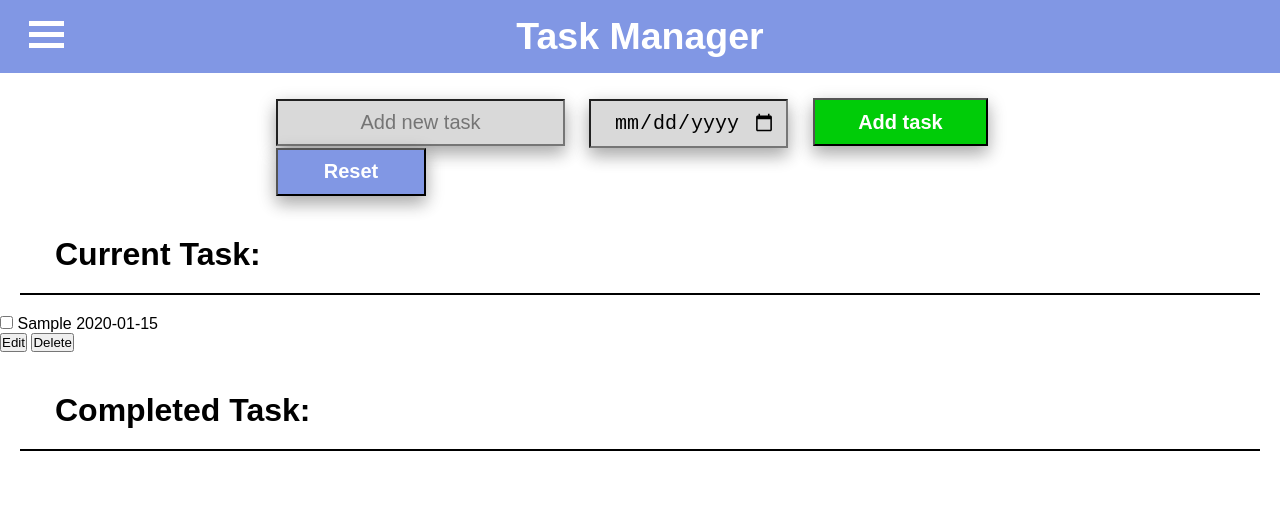
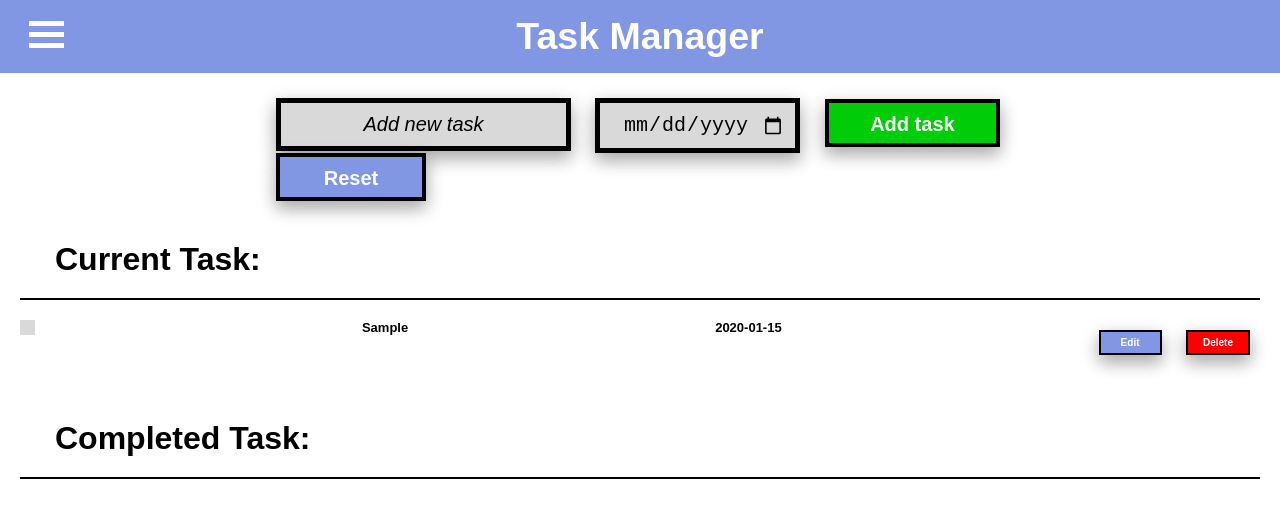
Before and after one commit to StephXius/taskmanagerapp, a plain HTML site: page index.html in a window 1280 px wide. Both pictures are taken after typing "Sample", "2020-01-15" into the empty fields and a click on the button "Add task". Drawn offline with Linux system fonts and the light colour scheme.

Commit message:
Final Update Version 1.0

```diff
--- a/index.html
+++ b/index.html
@@ -18,7 +18,7 @@
     </div>
     <div id="mySidenav" class="sidenav">
       <a href="javascript:void(0)" class="closebtn" onclick="closeNav()">&times;</a>
-      <a href="index.html">Current Task</a>
+      <a href="index.html">Manage Tasks</a>
       <a href="help.html">Help</a>
     </div>
     <h2 class="app-title">Task Manager</h2>
--- a/script.js
+++ b/script.js
@@ -84,7 +84,10 @@ document.addEventListener("DOMContentLoaded", function () {
     }
     taskElement.innerHTML = `
       <div class="task-info">
-        <input type="checkbox" ${task.completed ? "checked" : ""}>
+      <label class="checkbox-container">
+      <input type="checkbox" ${task.completed ? "checked" : ""}>
+      <span class="checkmark"></span>
+      </label>
         <span>${task.name}</span>
         <span class="task-date">${task.date}</span>
         <div class="task-actions">
@@ -123,7 +126,7 @@ document.addEventListener("DOMContentLoaded", function () {
       task.name = newName;
       let newDate = prompt("Enter new task date:", task.date);
       if (newDate !== null) {
-        // Validate the date input using a regular expression
+        // To validate the date input using a regular expression
         const dateRegex = /^\d{4}-\d{2}-\d{2}$/;
         while (!dateRegex.test(newDate)) {
           alert("Invalid date format. Please use YYYY-MM-DD.");
--- a/style.css
+++ b/style.css
@@ -68,8 +68,17 @@ body {
   font-weight: 100;
   font-size: 20px;
   text-align: center;
+  border-style: solid;
+  border-width: 5px;
+  border-color: black;
   margin-left: 20px;
   box-shadow: 0 8px 16px 0 rgba(0, 0, 0, 0.2), 0 6px 20px 0 rgba(0, 0, 0, 0.19);
+}
+
+#task-input::placeholder,
+#task-input-date::placeholder {
+  font-style: italic;
+  color: black;
 }
 
 #add-button {
@@ -78,6 +87,9 @@ body {
   background-color: #00CC08;
   font-weight: bold;
   font-size: 20px;
+  border-style: solid;
+  border-width: 4px;
+  border-color: black;
   color: white;
   margin-left: 20px;
   width: 175px;
@@ -97,6 +109,9 @@ body {
   color: white;
   font-weight: bold;
   font-size: 20px;
+  border-style: solid;
+  border-width: 4px;
+  border-color: black;
   margin-left: 20px;
   width: 150px;
   height: 48px;
@@ -200,12 +215,12 @@ body {
   transition: 0.3s;
 }
 
-/* When you mouse over the navigation links, change their color */
+/* Hover mouse over the navigation links, change their color */
 .sidenav a:hover {
   color: #1a3cb6;
 }
 
-/* Position and style the close button (top right corner) */
+/* Position and style of the close button (top right corner) */
 .sidenav .closebtn {
   position: absolute;
   top: 0;
@@ -214,7 +229,7 @@ body {
   margin-left: 50px;
 }
 
-/* On smaller screens, where height is less than 450px, change the style of the sidenav (less padding and a smaller font size) */
+/* On smaller screens, where height is less than 450px, the style of the sidenav (less padding and a smaller font size) */
 @media screen and (max-height: 450px) {
   .sidenav {
     padding-top: 15px;
@@ -233,3 +248,87 @@ hr {
   margin: 20px;
   position: relative;
 }
+
+.task-info {
+  display: flex;
+  justify-content: space-between;
+  align-items: flex-start;
+  flex-direction: row;
+  margin: 20px;
+}
+
+.task-actions {
+  margin-bottom: 15px;
+}
+
+.edit-btn {
+  margin: 10px;
+  cursor: pointer;
+  padding: 5px 20px;
+  background-color: #8197E4;
+  color: white;
+  font-weight: bold;
+  font-size: 10px;
+  border-style: solid;
+  border-width: 2.5px;
+  border-color: black;
+  box-shadow: 0 8px 16px 0 rgba(0, 0, 0, 0.2), 0 6px 20px 0 rgba(0, 0, 0, 0.19);
+}
+
+.delete-btn {
+  margin: 10px;
+  cursor: pointer;
+  padding: 5px 15px;
+  background-color: #FF0000;
+  color: white;
+  font-weight: bold;
+  font-size: 10px;
+  border-style: solid;
+  border-width: 2.5px;
+  border-color: black;
+  box-shadow: 0 8px 16px 0 rgba(0, 0, 0, 0.2), 0 6px 20px 0 rgba(0, 0, 0, 0.19);
+}
+
+.checkbox-container {
+  display: block;
+  position: relative;
+  padding-left: 35px;
+  margin-bottom: 12px;
+  cursor: pointer;
+  font-size: 12px;
+  -webkit-user-select: none;
+  -moz-user-select: none;
+  -ms-user-select: none;
+  user-select: none;
+}
+
+.checkbox-container input {
+  position: absolute;
+  opacity: 0;
+  cursor: pointer;
+  height: 0;
+  width: 0;
+}
+
+.checkmark {
+  position: absolute;
+  top: 0;
+  left: 0;
+  height: 15px;
+  width: 15px;
+  background-color: #D9D9D9;
+}
+
+.checkbox-container:hover input~.checkmark {
+  background-color: #ccc;
+}
+
+.checkbox-container input:checked~.checkmark {
+  background-color: #00CC08;
+}
+
+.task-info span {
+  font-size: 13px;
+  word-wrap: break-word;
+  font-weight: bold;
+}
```
Also changed, not shown: help.css (+7 -2 lines).
